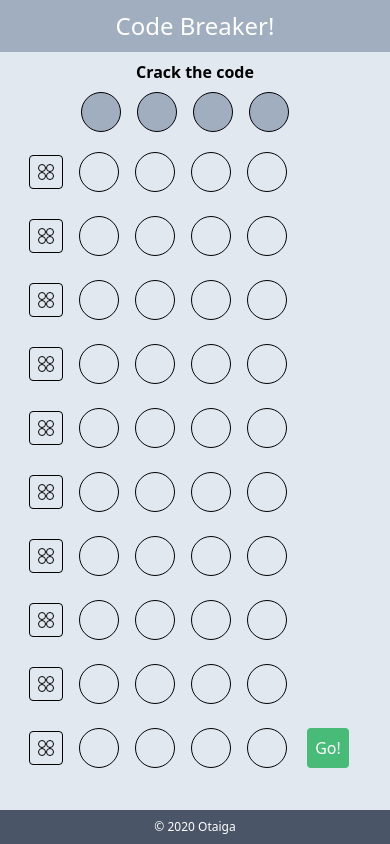
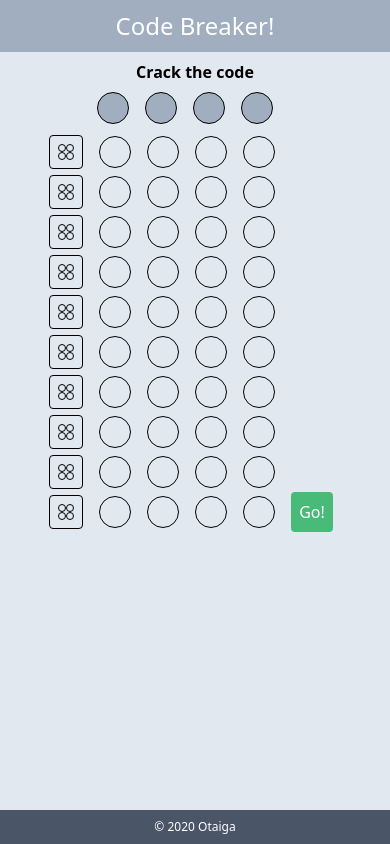
Before and after one commit to otaiga/codeBreaker, a React (Create React App) app: page / in a window 390 px wide. Built offline with nearby package versions, Linux system fonts and the light colour scheme.

Commit message:
update for mobile view

```diff
--- a/src/components/App.js
+++ b/src/components/App.js
@@ -126,6 +126,7 @@ const App = () => {
         <div className="flex justify-center">
           {new Array(4).fill(undefined).map((_val, i) => (
             <Peg
+              key={i}
               pegIndex={i}
               currentRow={currentRow}
               rowIndex={index}
@@ -134,7 +135,7 @@ const App = () => {
             />
           ))}
         </div>
-        <div className="p-3">
+        <div className="px-2">
           <button
             className={`bg-green-500 hover:bg-green-700 rounded text-white items-center p-2 ${
               currentRow === index ? null : "disabled opacity-0 cursor-default"
@@ -170,9 +171,10 @@ const App = () => {
               <div className={`flex mr-5 ${showCode ? "z-50" : null}`}>
                 {new Array(4).fill(undefined).map((_val, index) => (
                   <div
+                    key={index}
                     className={`border mx-2 border-black rounded-full ${
                       showCode ? colors[codeToCrack[index]] : "bg-gray-500"
-                    } sm:h-12 sm:w-12 h-10 w-10`}
+                    } sm:h-12 sm:w-12 h-8 w-8`}
                   />
                 ))}
               </div>
--- a/src/components/peg.js
+++ b/src/components/peg.js
@@ -4,7 +4,7 @@ const Peg = ({ currentRow, rowIndex, pegIndex, handlePegColor, colorsSet }) => {
   const colorIndex = colorsSet ? colorsSet[pegIndex] : 0;
   return (
     <div
-      className={`border mx-2 border-black rounded-full ${colors[colorIndex]} sm:h-12 sm:w-12 h-10 w-10`}
+      className={`border mx-2 border-black rounded-full ${colors[colorIndex]} sm:h-12 sm:w-12 h-8 w-8`}
       onClick={() => {
         if (currentRow !== rowIndex) {
           return;
```
